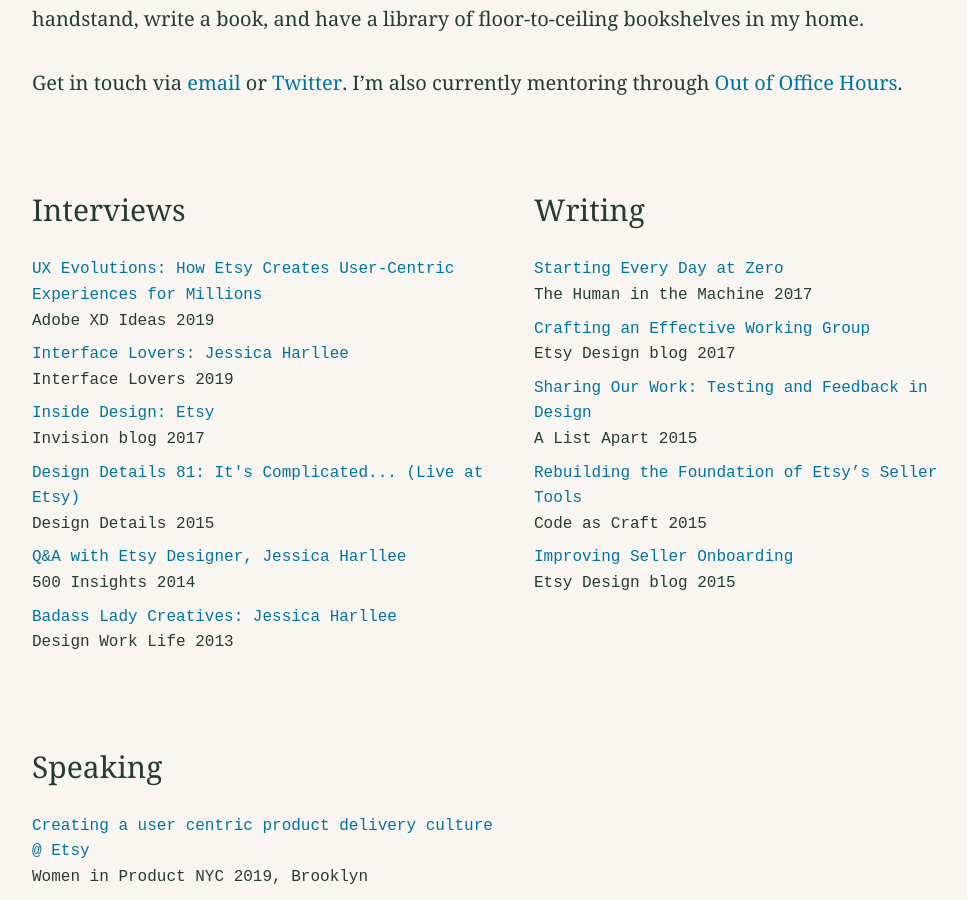
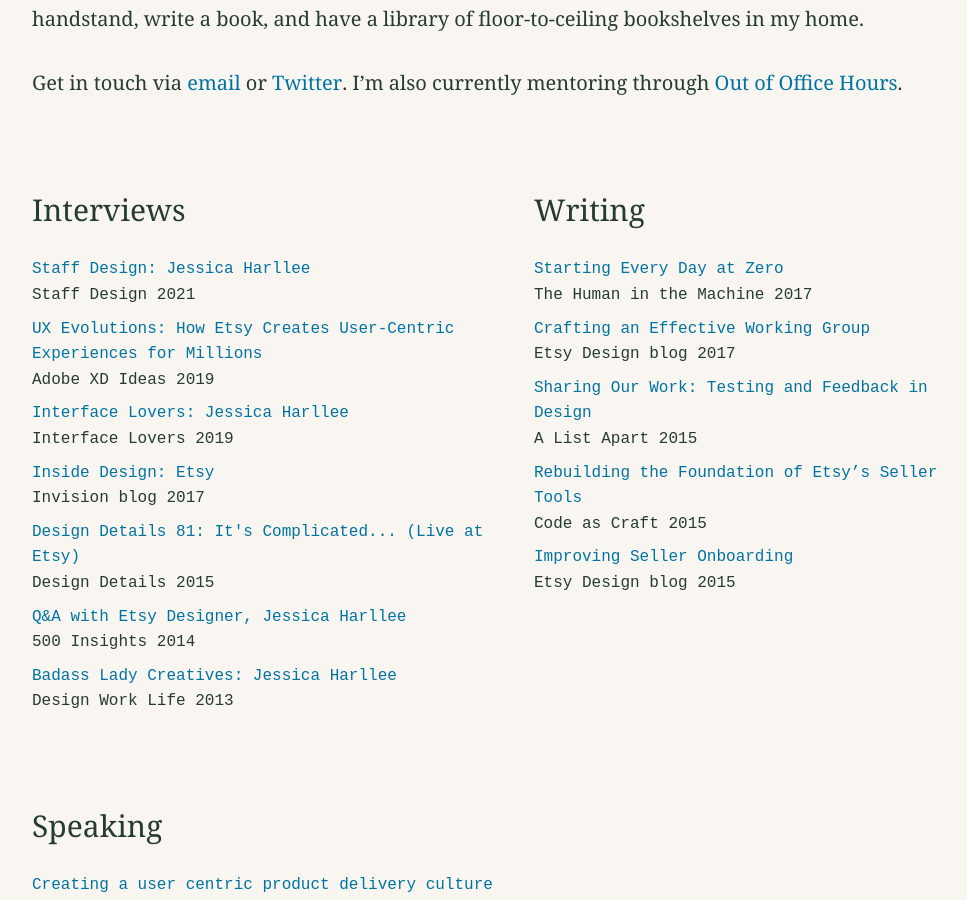
Before and after one commit to harllee/jessicaharllee.com, a Jekyll site: the page built from about.markdown, in a window 1280 px wide and 900 px high, scrolled down 1080 px. Shown: the whole window, without its empty margins (138-1105 px from the left). Built offline with Jekyll 4.4.1, drawn with Linux system fonts in a browser that asks for light colours.

Commit message:
Updated About

```diff
--- a/about.markdown
+++ b/about.markdown
@@ -27,7 +27,8 @@
 	<div class="jh-grid__col--md--6">
 		<h2>Interviews</h2>
 		<ul class="jh-list--unstyled jh-body-accent">
-			<li><a href="https://xd.adobe.com/ideas/perspectives/interviews/etsy-ux-drives-customer-centric-experiences-case-study/">UX Evolutions: How Etsy Creates User-Centric Experiences for Millions</a><br>Adobe XD Ideas 2019</li>
+<li><a href="https://staff.design/jessica-harllee">Staff Design: Jessica Harllee</a><br>Staff Design 2021</li>
+<li><a href="https://xd.adobe.com/ideas/perspectives/interviews/etsy-ux-drives-customer-centric-experiences-case-study/">UX Evolutions: How Etsy Creates User-Centric Experiences for Millions</a><br>Adobe XD Ideas 2019</li>
 			<li><a href="https://interfacelovers.com/interviews/jessica-harllee">Interface Lovers: Jessica Harllee</a><br>Interface Lovers 2019</li>
 			<li><a href="https://www.invisionapp.com/inside-design/inside-design-etsy/">Inside Design: Etsy</a><br>Invision blog 2017</li>
 			<li><a href="http://spec.fm/podcasts/design-details/21184">Design Details 81: It's Complicated... (Live at Etsy)</a><br>Design Details 2015</li>
```
